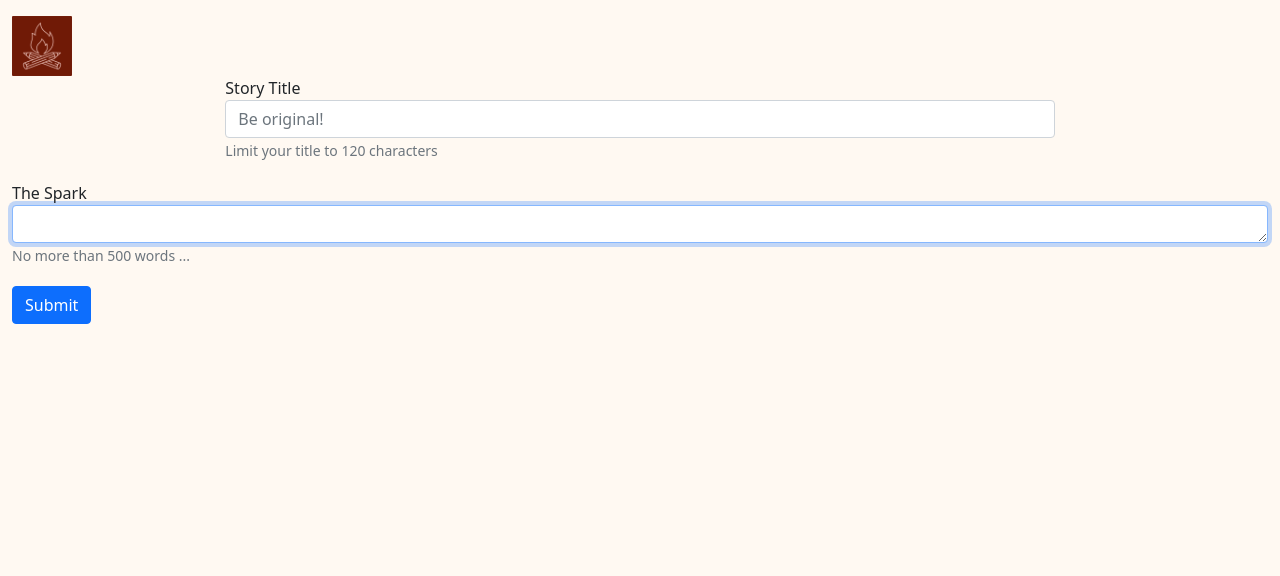
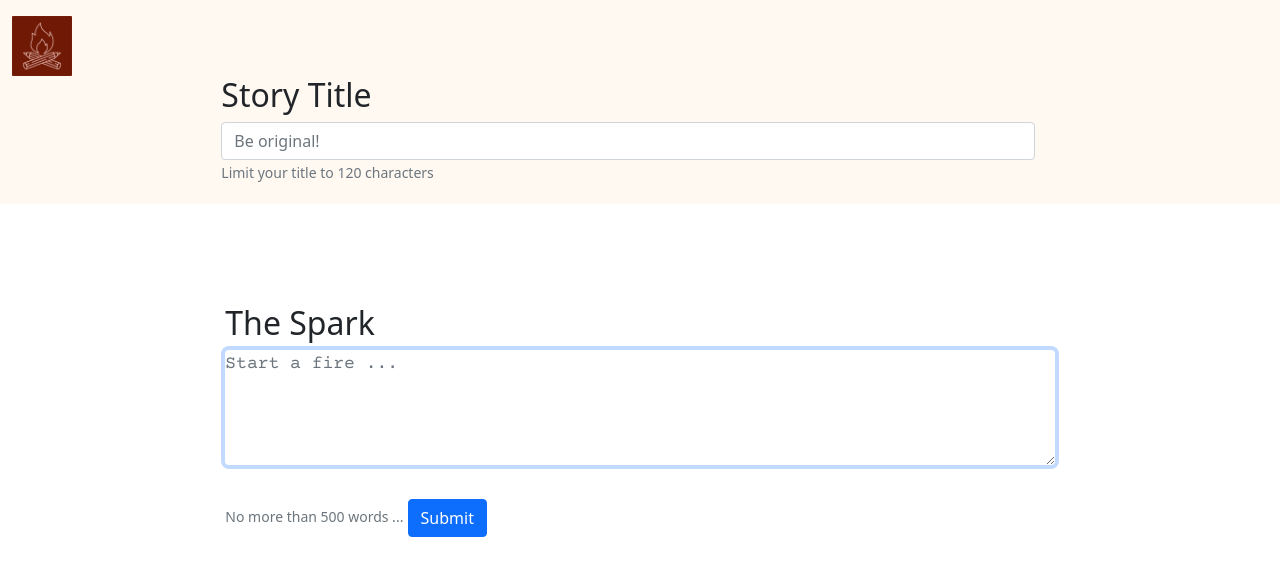
Before and after one commit to christopher-echols/echols-design, a plain HTML site: page twoflints/editor/index.html in a window 1280 px wide. Drawn offline with nearby package versions, Linux system fonts and the light colour scheme.

Commit message:
Adjust editor textarea and fonts

```diff
--- a/twoflints/css/custom.css
+++ b/twoflints/css/custom.css
@@ -1,19 +1,34 @@
 html, body {
-  background: #FFF9F2;
+
 }
 
 /* EDITOR */
+
+#editor-meta-input {
+    background: #FFF9F2;
+}
 
 #editor-meta-input .form-group {
     margin-bottom: 1.2rem;
 }
 
-textarea {
-    border: 0 none white;
+#editor-body {
+    padding: 8% 0;
+    background: #FFF;
+}
+
+#editor-body textarea.form-control  {
+    border: none;
     overflow: hidden;
+    min-width:100%;
+    height:1em;
+    margin-bottom: 4%;
     padding: 0;
     outline: none;
-    background-color: #D0D0D0;
+    background-color: #FFF;
+    font-family: 'Courier Prime', monospace;
+    font-size: 18px;
+    line-height: 1.6em;
 }
 
 /* PUBLISHED STORY */
@@ -45,6 +60,7 @@ textarea {
 
 #published-story-body {
   padding-top: 8%;
+  background: #FFF9F2;
 }
 
 #published-story-body p.initial-p:first-child:first-letter {
--- a/twoflints/editor/index.html
+++ b/twoflints/editor/index.html
@@ -18,7 +18,7 @@
 
 <body onload="init();">
     <div id="body-wrapper" class="container-fluid">
-        <div id="editor-meta-input">
+        <div id="editor-meta-input" class="row">
             <div class="row">
                 <a href="#"><img src="../images/2f-icon-1.png" alt="Two Flints" style="width:60px; margin-top: 16px; border-radius: 1px;" /></a>
             </div>
@@ -26,21 +26,21 @@
                 <div class="col-12 col-sm-8">
                     <form>
                         <div class="form-group">
-                            <label for="storyTitle">Story Title</label>
+                            <h2>Story Title</h2>
                             <input type="text" class="form-control" id="storyTitle" aria-describedby="storyTitle" placeholder="Be original!">
                             <small id="titleHelp" class="form-text text-muted">Limit your title to 120 characters</small>
                         </div>
                     </form>
                 </div>
             </div>
-            <div id="editor-body">
-                <div>
+        </div>
+        <div id="editor-body" class="row justify-content-center">
+            <div class="form-group col-12 col-sm-8">
                 <form>
-                        <div class="form-group">
-                            <label for="storySpark">The Spark</label>
-                            <textarea id="text-input" class="form-control" id="storySpark" style="min-width:100%; height:1em;" rows="1"></textarea>
+                    <h2>The Spark</h2>
+                    <textarea id="text-input" class="form-control" id="storySpark" aria-describedby="storySpark" placeholder="Start a fire ..." rows="4"></textarea>
                     <small id="sparkHelp" class="form-text text-muted">No more than 500 words ...</small>
-                        </div>
+
                     <button type="submit" class="btn btn-primary">Submit</button>
                 </form>
             </div>
```
Lines whose indentation alone changed are shown as unchanged.
